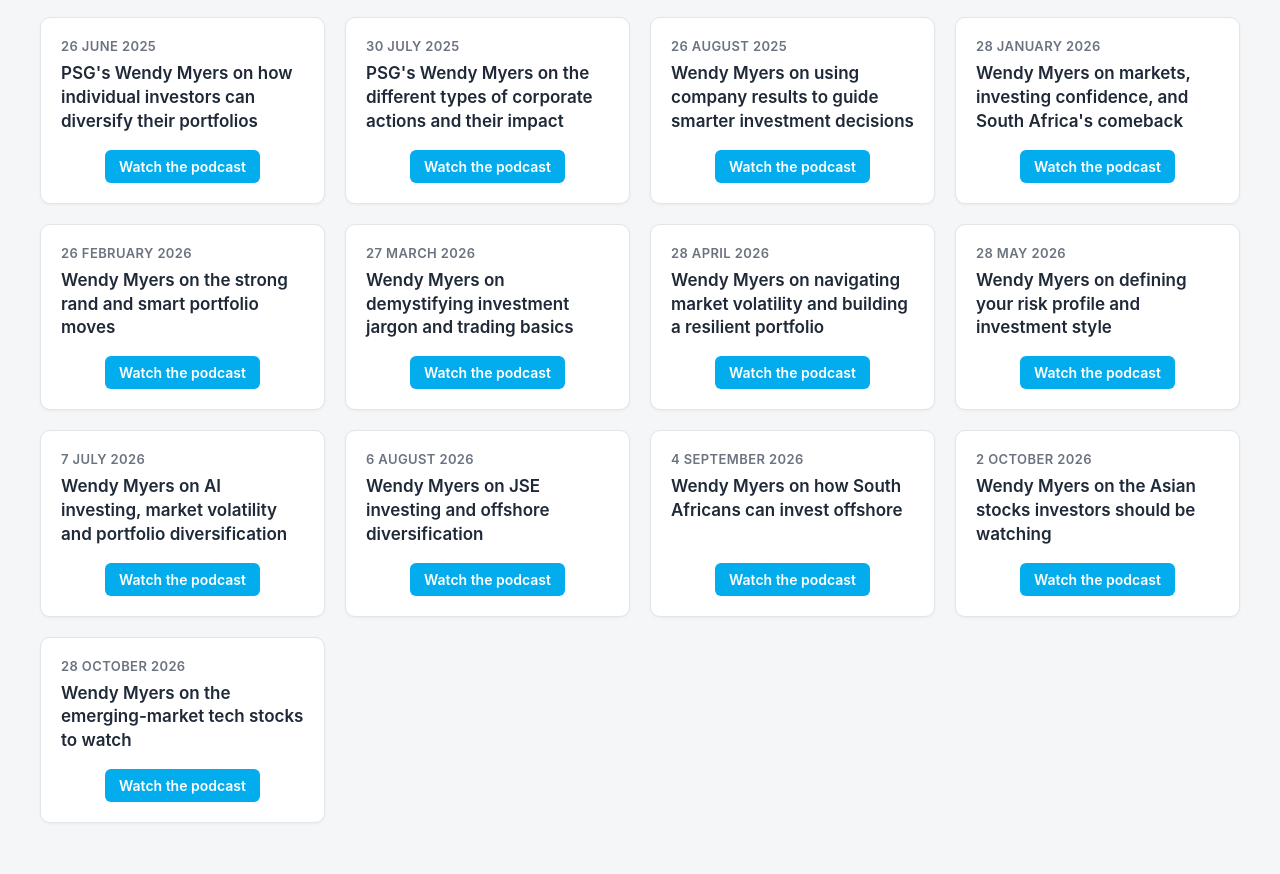
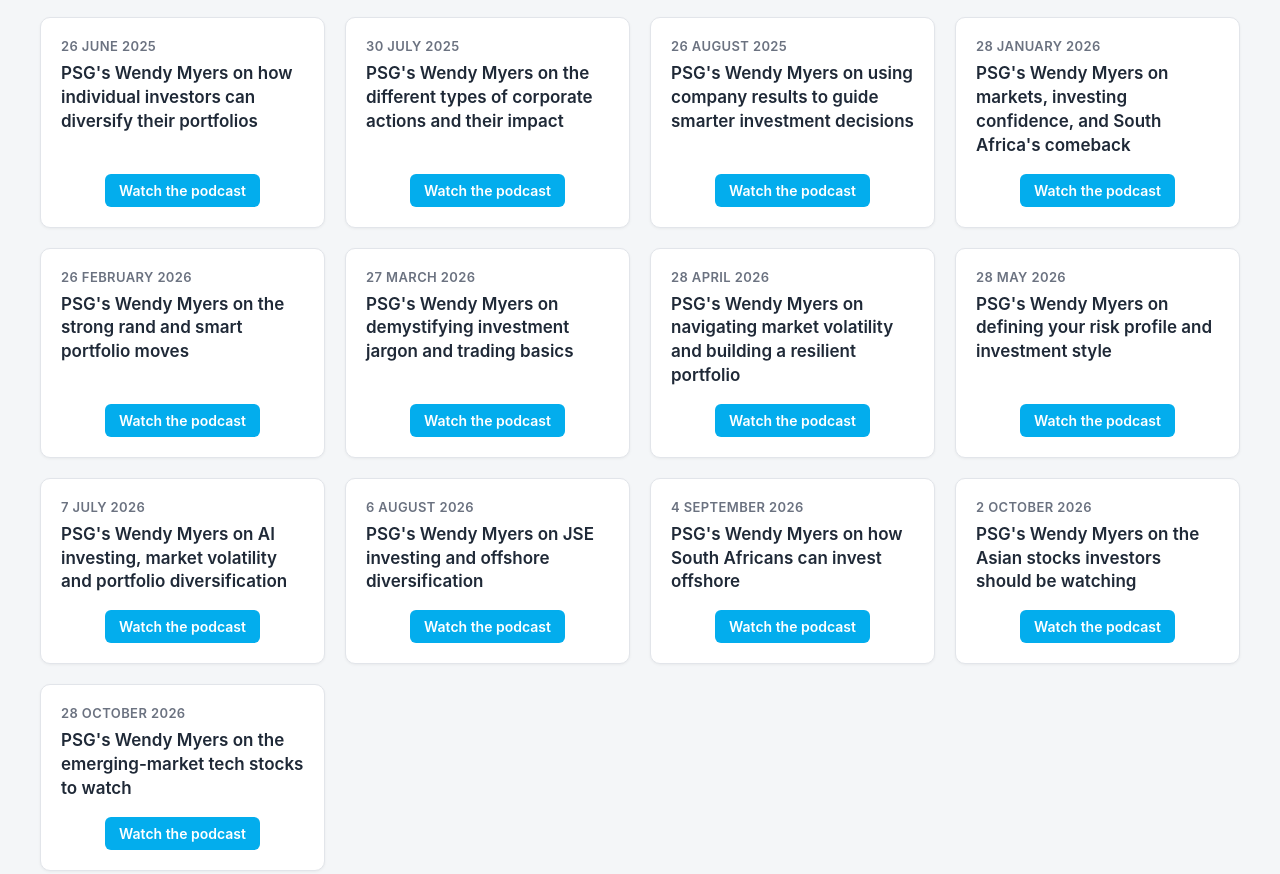
Before and after one commit to vuzofy/Wendy_Myers, a plain HTML site: page index.html in a window 1280 px wide. Shown: the part 567-1441 px from the top of the page. Drawn offline with Linux system fonts and the light colour scheme.

Commit message:
Add files via upload

```diff
--- a/index.html
+++ b/index.html
@@ -36,17 +36,17 @@ body{margin:0;background:#f4f6f8;font-family:-apple-system,BlinkMacSystemFont,"S
   <li class="wm-pod-card"><div><p class="wm-pod-date">27 May 2025</p><h3 class="wm-pod-title">PSG's Wendy Myers on how individual investors can maximise their portfolio returns</h3></div><a class="wm-pod-link" href="https://talk.businesstech.co.za/series/1/season/12/episode/23" target="_blank" rel="noopener">Watch the podcast</a></li>
   <li class="wm-pod-card"><div><p class="wm-pod-date">26 June 2025</p><h3 class="wm-pod-title">PSG's Wendy Myers on how individual investors can diversify their portfolios</h3></div><a class="wm-pod-link" href="https://talk.businesstech.co.za/series/1/season/13/episode/3" target="_blank" rel="noopener">Watch the podcast</a></li>
   <li class="wm-pod-card"><div><p class="wm-pod-date">30 July 2025</p><h3 class="wm-pod-title">PSG's Wendy Myers on the different types of corporate actions and their impact</h3></div><a class="wm-pod-link" href="https://talk.businesstech.co.za/series/1/season/13/episode/10" target="_blank" rel="noopener">Watch the podcast</a></li>
-  <li class="wm-pod-card"><div><p class="wm-pod-date">26 August 2025</p><h3 class="wm-pod-title">Wendy Myers on using company results to guide smarter investment decisions</h3></div><a class="wm-pod-link" href="https://talk.businesstech.co.za/series/1/season/13/episode/12" target="_blank" rel="noopener">Watch the podcast</a></li>
-  <li class="wm-pod-card"><div><p class="wm-pod-date">28 January 2026</p><h3 class="wm-pod-title">Wendy Myers on markets, investing confidence, and South Africa's comeback</h3></div><a class="wm-pod-link" href="https://talk.businesstech.co.za/series/1/season/14/episode/3" target="_blank" rel="noopener">Watch the podcast</a></li>
-  <li class="wm-pod-card"><div><p class="wm-pod-date">26 February 2026</p><h3 class="wm-pod-title">Wendy Myers on the strong rand and smart portfolio moves</h3></div><a class="wm-pod-link" href="https://talk.businesstech.co.za/series/1/season/14/episode/7" target="_blank" rel="noopener">Watch the podcast</a></li>
-  <li class="wm-pod-card"><div><p class="wm-pod-date">27 March 2026</p><h3 class="wm-pod-title">Wendy Myers on demystifying investment jargon and trading basics</h3></div><a class="wm-pod-link" href="https://talk.businesstech.co.za/series/1/season/14/episode/18" target="_blank" rel="noopener">Watch the podcast</a></li>
-  <li class="wm-pod-card"><div><p class="wm-pod-date">28 April 2026</p><h3 class="wm-pod-title">Wendy Myers on navigating market volatility and building a resilient portfolio</h3></div><a class="wm-pod-link" href="https://talk.businesstech.co.za/series/1/season/14/episode/21" target="_blank" rel="noopener">Watch the podcast</a></li>
-  <li class="wm-pod-card"><div><p class="wm-pod-date">28 May 2026</p><h3 class="wm-pod-title">Wendy Myers on defining your risk profile and investment style</h3></div><a class="wm-pod-link" href="https://talk.businesstech.co.za/series/1/season/14/episode/25" target="_blank" rel="noopener">Watch the podcast</a></li>
-  <li class="wm-pod-card"><div><p class="wm-pod-date">7 July 2026</p><h3 class="wm-pod-title">Wendy Myers on AI investing, market volatility and portfolio diversification</h3></div><a class="wm-pod-link" href="https://talk.businesstech.co.za/series/1/season/14/episode/27" target="_blank" rel="noopener">Watch the podcast</a></li>
-  <li class="wm-pod-card"><div><p class="wm-pod-date">6 August 2026</p><h3 class="wm-pod-title">Wendy Myers on JSE investing and offshore diversification</h3></div><a class="wm-pod-link" href="https://talk.businesstech.co.za/series/1/season/14/episode/34" target="_blank" rel="noopener">Watch the podcast</a></li>
-  <li class="wm-pod-card"><div><p class="wm-pod-date">4 September 2026</p><h3 class="wm-pod-title">Wendy Myers on how South Africans can invest offshore</h3></div><a class="wm-pod-link" href="https://talk.businesstech.co.za/series/1/season/15/episode/1" target="_blank" rel="noopener">Watch the podcast</a></li>
-  <li class="wm-pod-card"><div><p class="wm-pod-date">2 October 2026</p><h3 class="wm-pod-title">Wendy Myers on the Asian stocks investors should be watching</h3></div><a class="wm-pod-link" href="https://talk.businesstech.co.za/series/1/season/15/episode/6" target="_blank" rel="noopener">Watch the podcast</a></li>
-  <li class="wm-pod-card"><div><p class="wm-pod-date">28 October 2026</p><h3 class="wm-pod-title">Wendy Myers on the emerging-market tech stocks to watch</h3></div><a class="wm-pod-link" href="https://talk.businesstech.co.za/series/1/season/15/episode/14" target="_blank" rel="noopener">Watch the podcast</a></li>
+  <li class="wm-pod-card"><div><p class="wm-pod-date">26 August 2025</p><h3 class="wm-pod-title">PSG's Wendy Myers on using company results to guide smarter investment decisions</h3></div><a class="wm-pod-link" href="https://talk.businesstech.co.za/series/1/season/13/episode/12" target="_blank" rel="noopener">Watch the podcast</a></li>
+  <li class="wm-pod-card"><div><p class="wm-pod-date">28 January 2026</p><h3 class="wm-pod-title">PSG's Wendy Myers on markets, investing confidence, and South Africa's comeback</h3></div><a class="wm-pod-link" href="https://talk.businesstech.co.za/series/1/season/14/episode/3" target="_blank" rel="noopener">Watch the podcast</a></li>
+  <li class="wm-pod-card"><div><p class="wm-pod-date">26 February 2026</p><h3 class="wm-pod-title">PSG's Wendy Myers on the strong rand and smart portfolio moves</h3></div><a class="wm-pod-link" href="https://talk.businesstech.co.za/series/1/season/14/episode/7" target="_blank" rel="noopener">Watch the podcast</a></li>
+  <li class="wm-pod-card"><div><p class="wm-pod-date">27 March 2026</p><h3 class="wm-pod-title">PSG's Wendy Myers on demystifying investment jargon and trading basics</h3></div><a class="wm-pod-link" href="https://talk.businesstech.co.za/series/1/season/14/episode/18" target="_blank" rel="noopener">Watch the podcast</a></li>
+  <li class="wm-pod-card"><div><p class="wm-pod-date">28 April 2026</p><h3 class="wm-pod-title">PSG's Wendy Myers on navigating market volatility and building a resilient portfolio</h3></div><a class="wm-pod-link" href="https://talk.businesstech.co.za/series/1/season/14/episode/21" target="_blank" rel="noopener">Watch the podcast</a></li>
+  <li class="wm-pod-card"><div><p class="wm-pod-date">28 May 2026</p><h3 class="wm-pod-title">PSG's Wendy Myers on defining your risk profile and investment style</h3></div><a class="wm-pod-link" href="https://talk.businesstech.co.za/series/1/season/14/episode/25" target="_blank" rel="noopener">Watch the podcast</a></li>
+  <li class="wm-pod-card"><div><p class="wm-pod-date">7 July 2026</p><h3 class="wm-pod-title">PSG's Wendy Myers on AI investing, market volatility and portfolio diversification</h3></div><a class="wm-pod-link" href="https://talk.businesstech.co.za/series/1/season/14/episode/27" target="_blank" rel="noopener">Watch the podcast</a></li>
+  <li class="wm-pod-card"><div><p class="wm-pod-date">6 August 2026</p><h3 class="wm-pod-title">PSG's Wendy Myers on JSE investing and offshore diversification</h3></div><a class="wm-pod-link" href="https://talk.businesstech.co.za/series/1/season/14/episode/34" target="_blank" rel="noopener">Watch the podcast</a></li>
+  <li class="wm-pod-card"><div><p class="wm-pod-date">4 September 2026</p><h3 class="wm-pod-title">PSG's Wendy Myers on how South Africans can invest offshore</h3></div><a class="wm-pod-link" href="https://talk.businesstech.co.za/series/1/season/15/episode/1" target="_blank" rel="noopener">Watch the podcast</a></li>
+  <li class="wm-pod-card"><div><p class="wm-pod-date">2 October 2026</p><h3 class="wm-pod-title">PSG's Wendy Myers on the Asian stocks investors should be watching</h3></div><a class="wm-pod-link" href="https://talk.businesstech.co.za/series/1/season/15/episode/6" target="_blank" rel="noopener">Watch the podcast</a></li>
+  <li class="wm-pod-card"><div><p class="wm-pod-date">28 October 2026</p><h3 class="wm-pod-title">PSG's Wendy Myers on the emerging-market tech stocks to watch</h3></div><a class="wm-pod-link" href="https://talk.businesstech.co.za/series/1/season/15/episode/14" target="_blank" rel="noopener">Watch the podcast</a></li>
 </ul>
 </div>
 </body>
```
